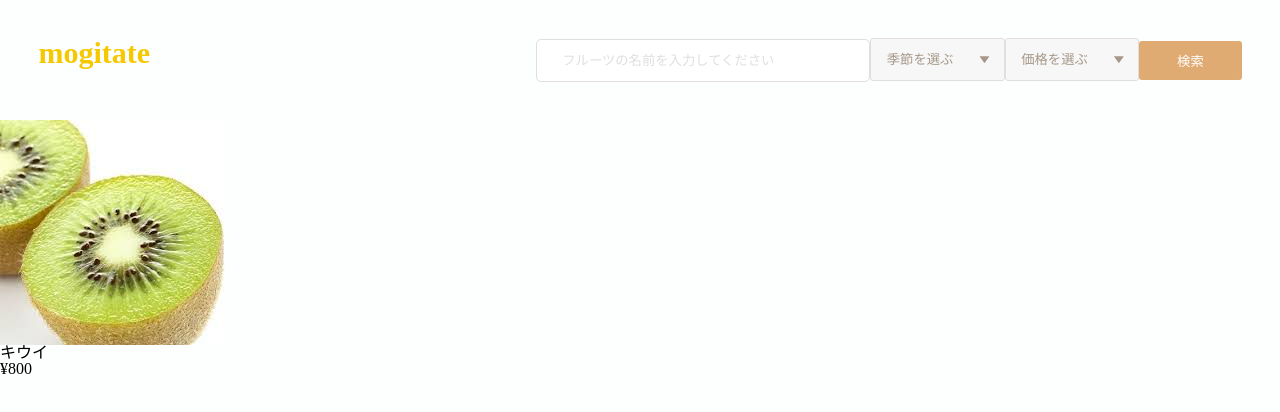
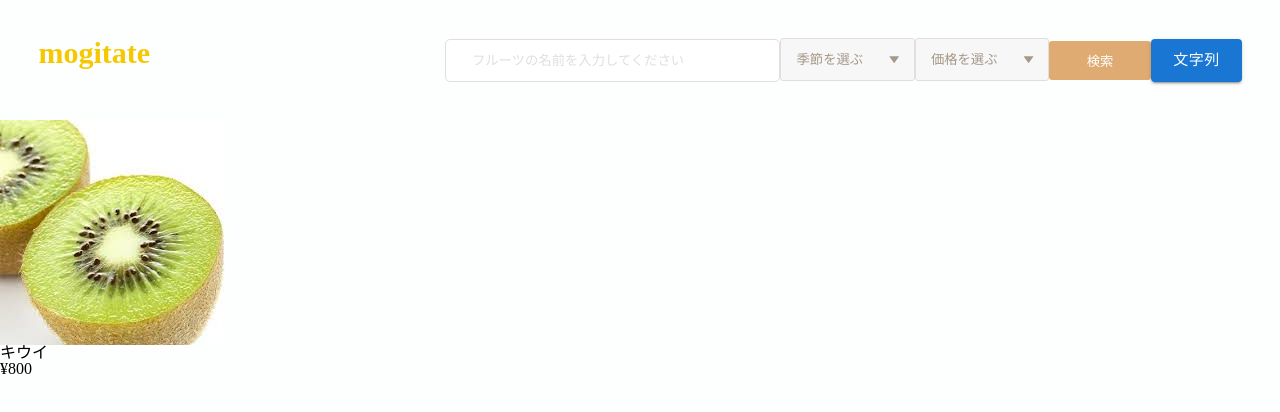
Before and after one commit to ychihiro/mogitate, a React (Create React App) app: page / in a window 1280 px wide. Shown: the top 412 px of the page. Built offline with nearby package versions, Linux system fonts and the light colour scheme.

Commit message:
feat: MUI 導入

```diff
--- a/package.json
+++ b/package.json
@@ -3,6 +3,10 @@
   "version": "0.1.0",
   "private": true,
   "dependencies": {
+    "@emotion/react": "^11.11.1",
+    "@emotion/styled": "^11.11.0",
+    "@mui/icons-material": "^5.14.9",
+    "@mui/material": "^5.14.10",
     "@testing-library/jest-dom": "^5.17.0",
     "@testing-library/react": "^13.4.0",
     "@testing-library/user-event": "^13.5.0",
--- a/public/index.html
+++ b/public/index.html
@@ -24,6 +24,7 @@
       work correctly both with client-side routing and a non-root public URL.
       Learn how to configure a non-root public URL by running `npm run build`.
     -->
+    <link rel="stylesheet" href="https://fonts.googleapis.com/icon?family=Material+Icons" />
     <title>React App</title>
   </head>
   <body>
--- a/src/components/Header.tsx
+++ b/src/components/Header.tsx
@@ -1,5 +1,6 @@
 import React from "react";
 import "../css/Header.css";
+import BaseButton from "./ui/button/BaseButton";
 
 export const Header = (): JSX.Element => {
   return (
@@ -35,6 +36,7 @@ export const Header = (): JSX.Element => {
           </select>
         </label>
         <input className="btn" type="submit" value="検索" />
+        <BaseButton text="文字列"></BaseButton>
       </form>
     </header>
   );
--- /dev/null
+++ b/src/components/ui/button/BaseButton.tsx
@@ -0,0 +1,16 @@
+import React from "react";
+import Button from "@mui/material/Button";
+
+interface Props {
+  text: string;
+}
+
+export const BaseButton: React.FC<Props> = (props) => {
+  return (
+    <Button variant="contained" size="large">
+      {props.text}
+    </Button>
+  );
+};
+
+export default BaseButton;
```
Also changed, not shown: 2 other files (tests, documents, lock files or other folders).
